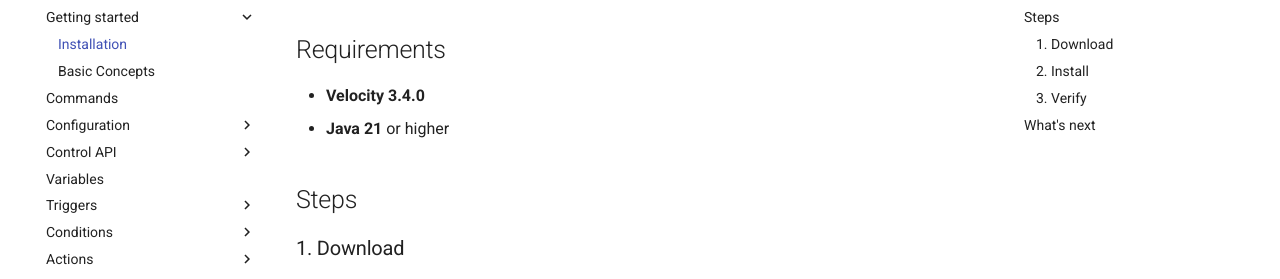
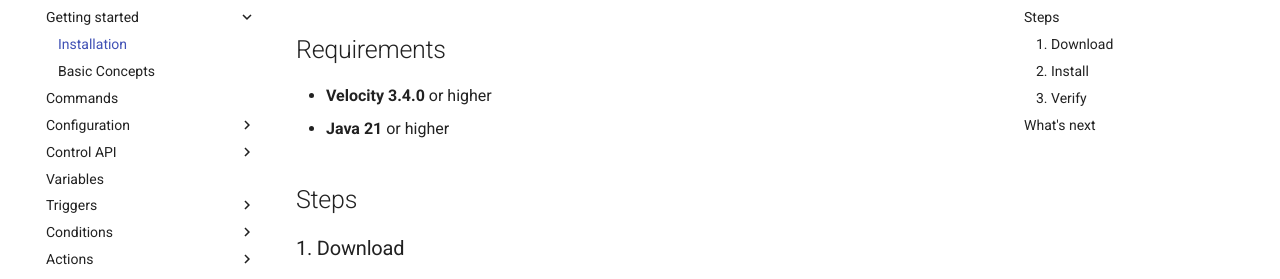
Before and after one commit to beyenilmez/autostartstop, an MkDocs documentation site: the page built from docs/src/getting-started/installation.md, in a window 1280 px wide and 900 px high. Shown: the part 148-427 px from the top of the window. Built offline with MkDocs 1.6.1 and Material for MkDocs 9.7.7, drawn with Linux system fonts in a browser that asks for light colours; comment, search, counter and statistics services are not loaded.

Commit message:
docs: update installation requirements for Velocity version (#15)

```diff
--- a/docs/src/getting-started/installation.md
+++ b/docs/src/getting-started/installation.md
@@ -2,7 +2,7 @@
 
 ## Requirements
 
-- **Velocity 3.4.0**
+- **Velocity 3.4.0** or higher
 - **Java 21** or higher
 
 ## Steps
```
